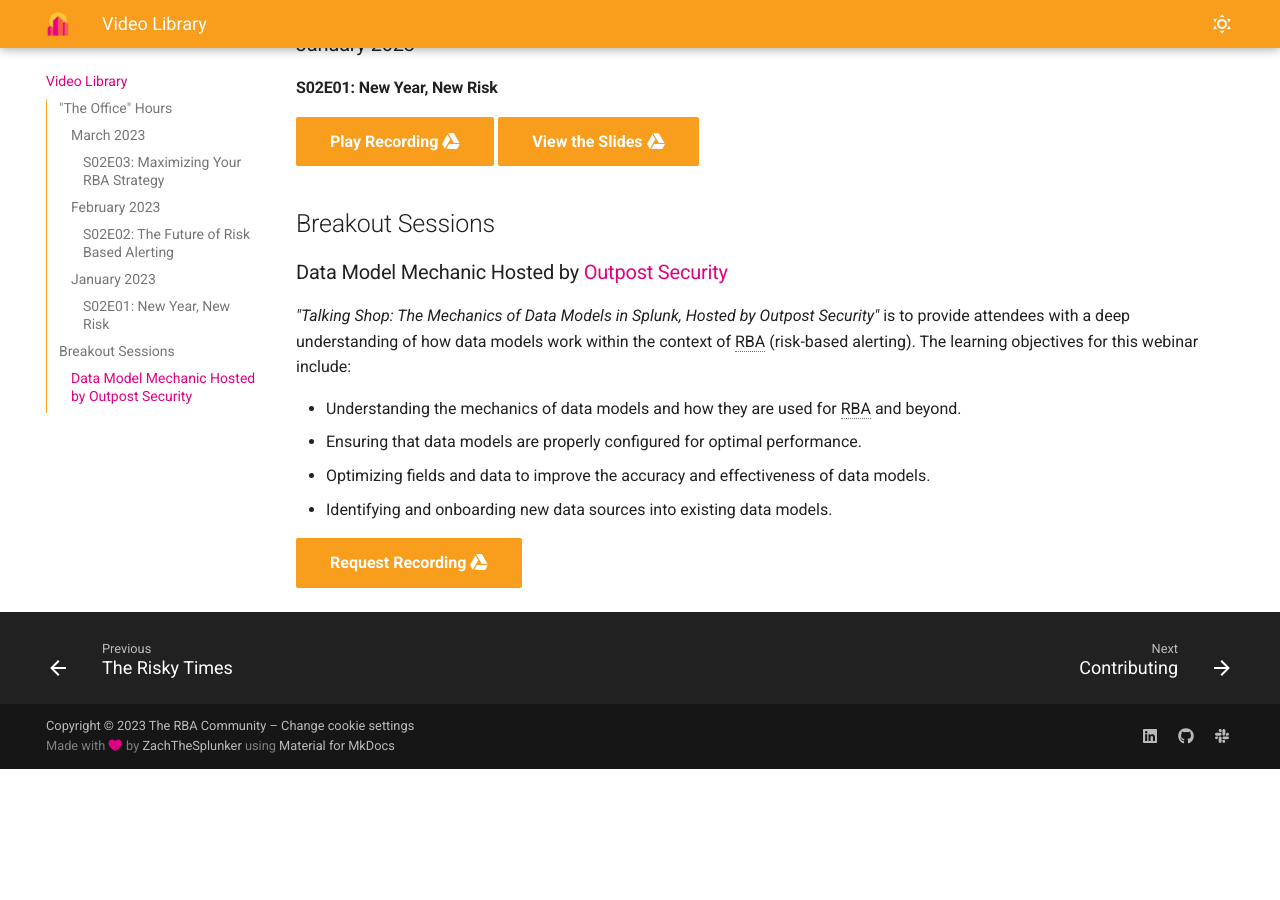
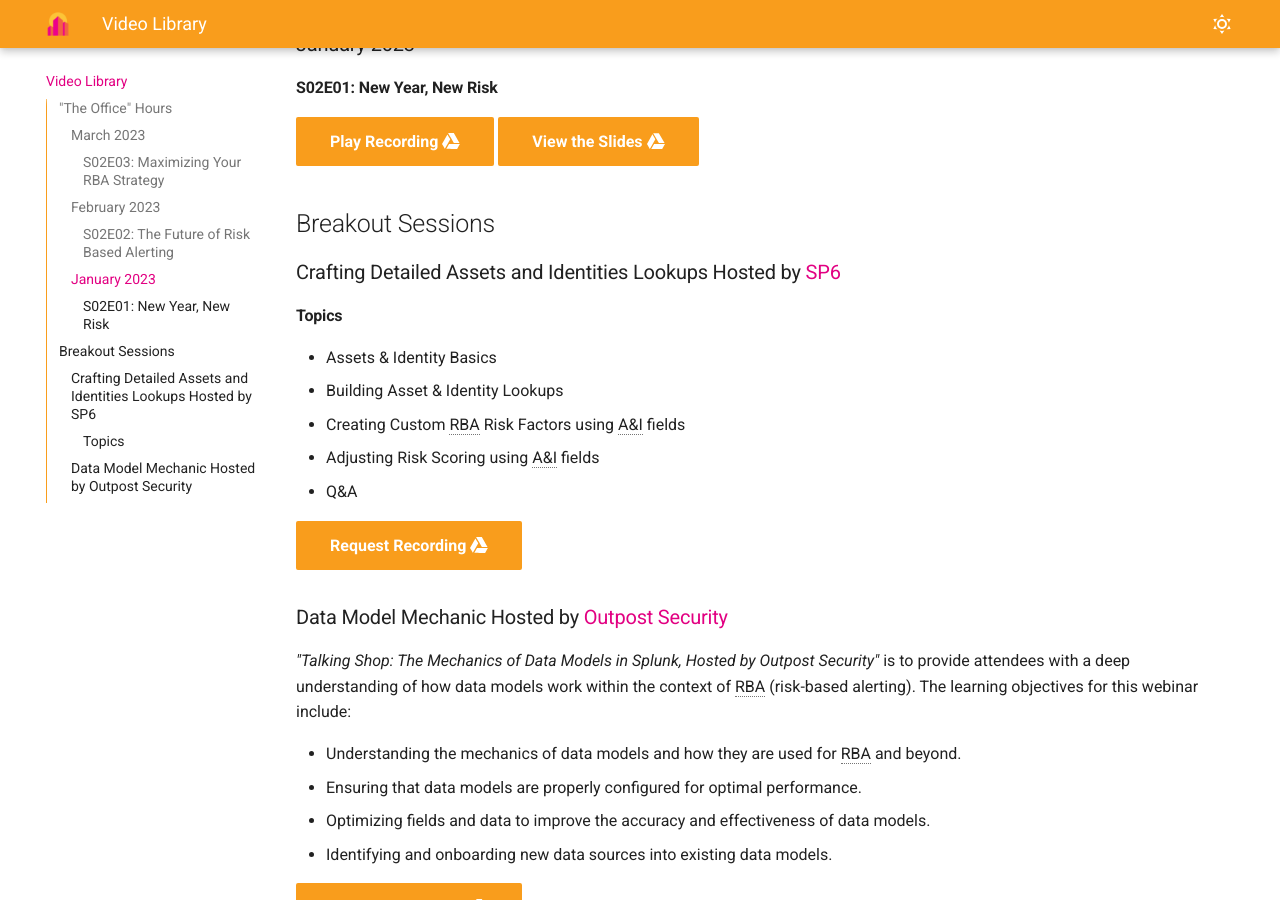
Before and after one commit to rba-community/rba-community, an MkDocs documentation site: the page built from docs/library/index.md, in a window 1280 px wide and 900 px high, scrolled down 868 px. Built offline with MkDocs 1.6.1 and Material for MkDocs 9.7.7, drawn with Linux system fonts in a browser that asks for light colours; before the commit the page ends 1637 px from its top, so only the background shows below that.

Commit message:
added breakout session form
Signed-off-by: Zachary Christensen <zchristensen@splunk.com>

```diff
--- a/docs/library/index.md
+++ b/docs/library/index.md
@@ -34,6 +34,19 @@
 
 ## Breakout Sessions
 
+### Crafting Detailed Assets and Identities Lookups Hosted by [SP6](https://www.sp6.io){ target="blank" }
+
+#### Topics
+
+- Assets & Identity Basics
+- Building Asset & Identity Lookups
+- Creating Custom RBA Risk Factors using A&I fields
+- Adjusting Risk Scoring using A&I fields
+- Q&A
+
+[Request Recording :simple-googledrive:](https://forms.gle/ySCMRj3X6ZGXKkas9 "Crafting Detailed Assets and Identities Lookups Recording"){ .md-button .md-button--primary target="_blank" }
+
+
 ### Data Model Mechanic Hosted by [Outpost Security](https://outpost-security.com/){ target="blank" }
 
 _"Talking Shop: The Mechanics of Data Models in Splunk, Hosted by Outpost Security"_ is to provide attendees with a deep understanding of how data models work within the context of RBA (risk-based alerting). The learning objectives for this webinar include:
```
